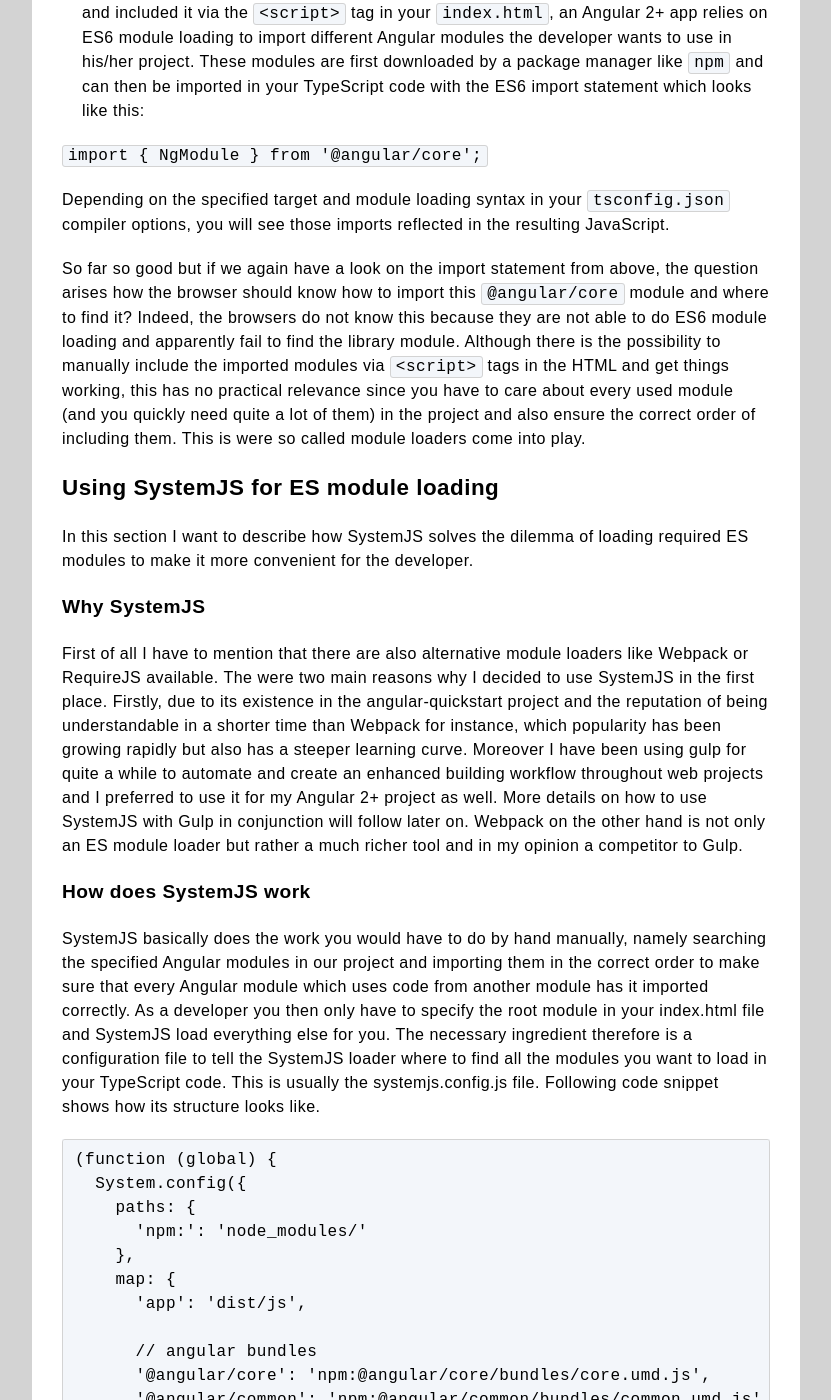
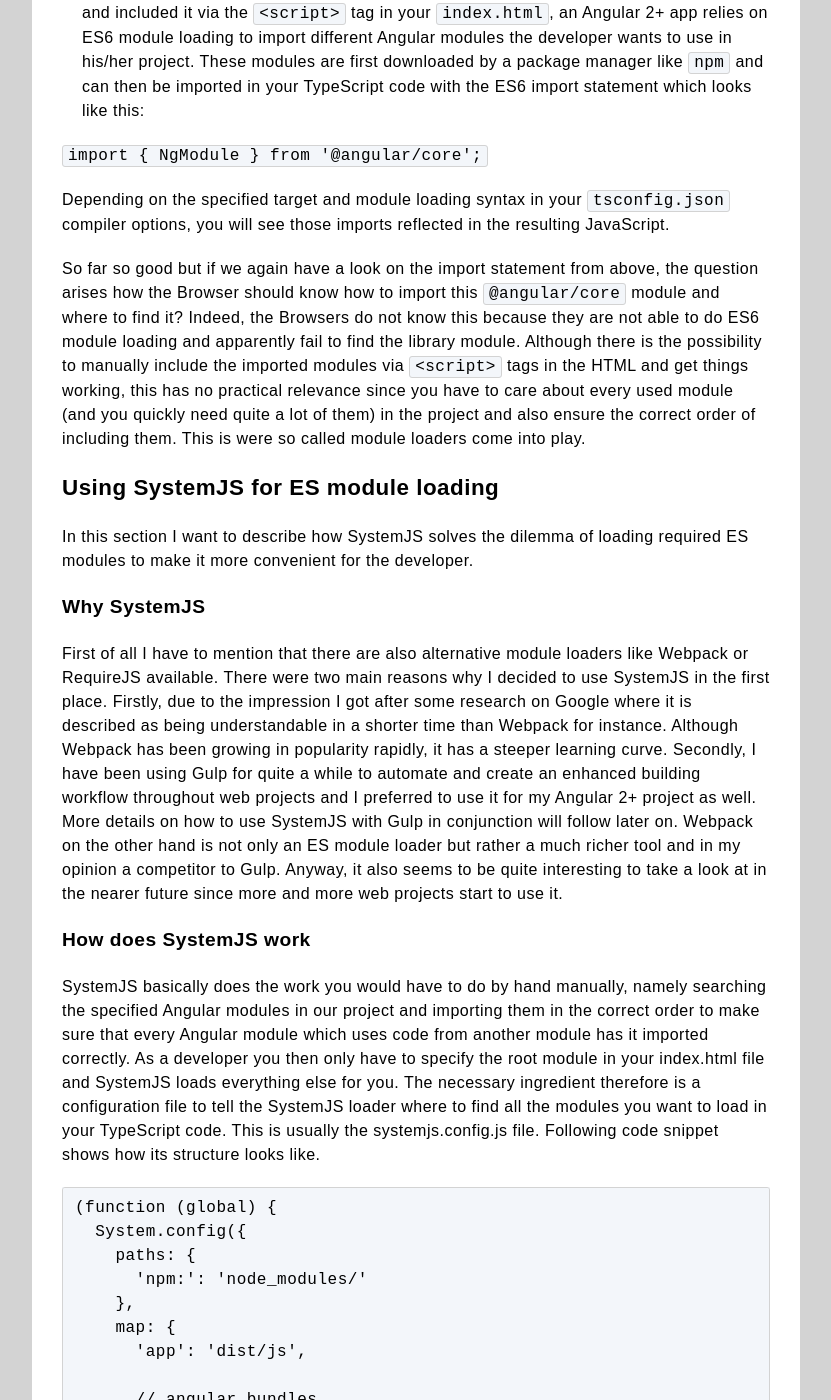
Before and after one commit to jratzenboeck/jratzenboeck-blog, a Jekyll site: the page built from _posts/2017-09-10-anglar-systemjs-gulp.md, in a window 1280 px wide and 1400 px high, scrolled down 1556 px. Shown: the whole window, without its empty margins (224-1055 px from the left). Built offline with Jekyll 4.4.1, drawn with Linux system fonts in a browser that asks for light colours; comment, search, counter and statistics services are not loaded; some of the changed text lies outside the part shown.

Commit message:
Fix minor mistakes in blog post from 10.09.2017

````diff
--- a/_posts/2017-09-10-anglar-systemjs-gulp.md
+++ b/_posts/2017-09-10-anglar-systemjs-gulp.md
@@ -39,8 +39,8 @@
 Depending on the specified target and module loading syntax in your `tsconfig.json` compiler options, you will see those imports
 reflected in the resulting JavaScript.
 
-So far so good but if we again have a look on the import statement from above, the question arises how the browser should know how to import
-this `@angular/core` module and where to find it? Indeed, the browsers do not know this because they are not able to do ES6 module loading
+So far so good but if we again have a look on the import statement from above, the question arises how the Browser should know how to import
+this `@angular/core` module and where to find it? Indeed, the Browsers do not know this because they are not able to do ES6 module loading
 and apparently fail to find the library module. Although there is the possibility to manually include the imported modules
 via `<script>` tags in the HTML and get things working, this has no practical relevance since you have to care about every
 used module (and you quickly need quite a lot of them) in the project and also ensure the correct order of including them.
@@ -50,19 +50,20 @@
 In this section I want to describe how SystemJS solves the dilemma of loading required ES modules to make it more convenient for the developer.
 
 ### Why SystemJS
-First of all I have to mention that there are also alternative module loaders like Webpack or RequireJS available. The were two main reasons
-why I decided to use SystemJS in the first place. Firstly, due to its existence in the angular-quickstart project and the reputation
-of being understandable in a shorter time than Webpack for instance, which popularity has been growing rapidly but also
-has a steeper learning curve. Moreover I have been using gulp for quite a while to automate and create an enhanced
+First of all I have to mention that there are also alternative module loaders like Webpack or RequireJS available. There were two main reasons
+why I decided to use SystemJS in the first place. Firstly, due to the impression I got after some research on Google
+where it is described as being understandable in a shorter time than Webpack for instance. Although Webpack has been growing in popularity rapidly, it has a steeper learning curve.
+Secondly, I have been using Gulp for quite a while to automate and create an enhanced
 building workflow throughout web projects and I preferred to use it for my Angular 2+ project as well. More details on how to use
 SystemJS with Gulp in conjunction will follow later on. Webpack on the other hand
-is not only an ES module loader but rather a much richer tool and in my opinion a competitor to Gulp.
+is not only an ES module loader but rather a much richer tool and in my opinion a competitor to Gulp. Anyway, it also seems to be
+quite interesting to take a look at in the nearer future since more and more web projects start to use it.
 
 ### How does SystemJS work
 SystemJS basically does the work you would have to do by hand manually, namely searching the specified Angular modules
 in our project and importing them in the correct order to make sure that every Angular module which uses code from another module
 has it imported correctly. As a developer you then only have to specify the root module in your index.html
-file and SystemJS load everything else for you. The necessary ingredient therefore is a configuration file to tell the
+file and SystemJS loads everything else for you. The necessary ingredient therefore is a configuration file to tell the
 SystemJS loader where to find all the modules you want to load in your TypeScript code. This is usually the systemjs.config.js file.
 Following code snippet shows how its structure looks like.
 
@@ -211,7 +212,7 @@
 4. <b>Bundle vendor JavaScript</b>
 
    Angular 2+ needs some other JavaScript libraries to work as expected. Moreover, you probably want to use some other
-   libraries like jquery as well. Instead of including them separately a gulp task to bundle them is better.
+   libraries like jquery as well. Instead of including them separately a Gulp task to bundle them is better.
 
    ```
    var vendorJS = [
@@ -237,7 +238,7 @@
 
 6. <b>Start a webserver</b>
 
-   To test your Angular 2+ app in your browser, there is also a package providing a lite web server.
+   To test your Angular 2+ app in your Browser, there is also a package providing a lite web server.
    The according Gulp task looks like following.
 
    ```
````
Also changed, not shown: other parts of _posts/2017-09-10-anglar-systemjs-gulp.md (+4 -4 lines).
